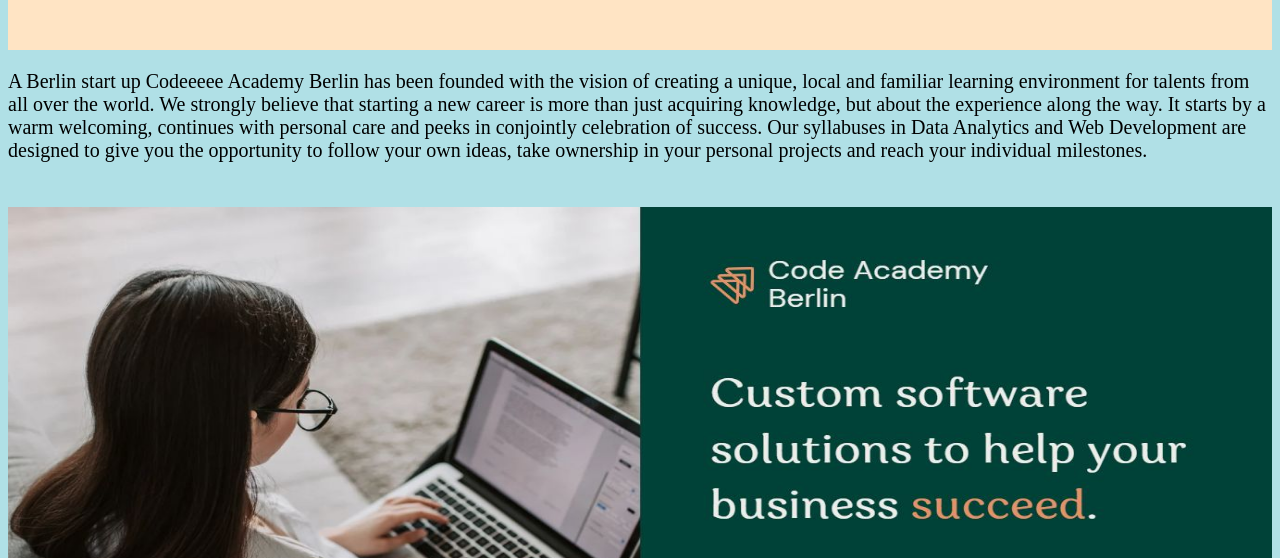
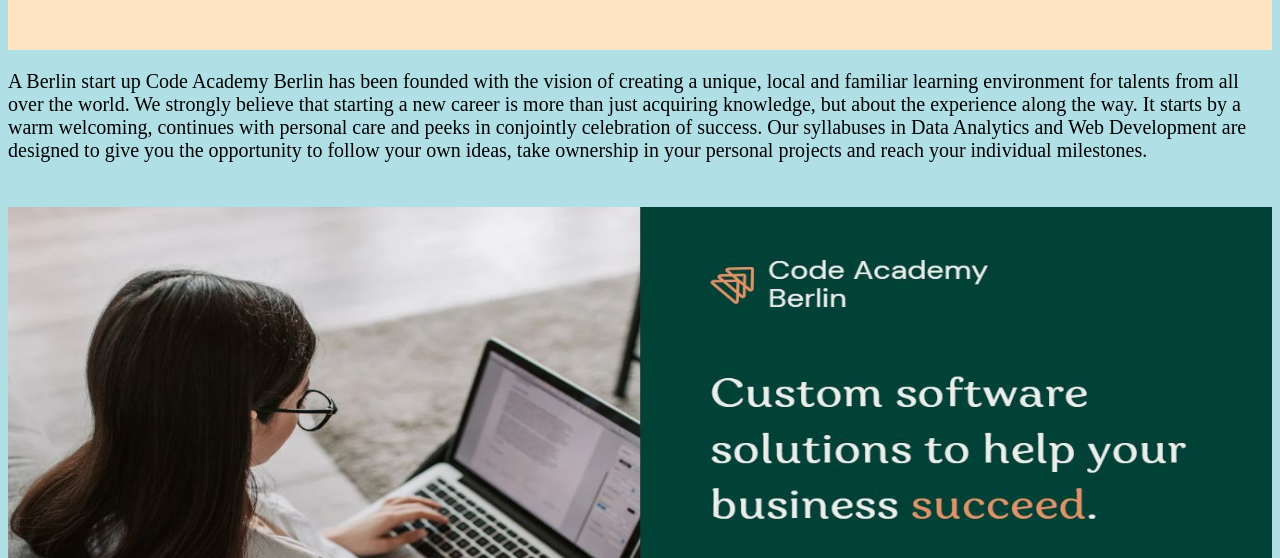
Before and after one commit to pranabcode2023/coding_school_page, a plain HTML site: page index.html in a window 1280 px wide. Shown: the part 183-741 px from the top of the page. Drawn offline with Linux system fonts and the light colour scheme.

Commit message:
modified name

```diff
--- a/index.html
+++ b/index.html
@@ -20,7 +20,7 @@
   </div>
 
   <p>A Berlin start up
-     Codeeeee Academy Berlin has been founded with the vision of creating a unique, local and familiar learning environment for talents from all over the world. We strongly believe that starting a new career is more than just acquiring knowledge, but about the experience along the way. It starts by a warm welcoming, continues with personal care and peeks in conjointly celebration of success. Our syllabuses in Data Analytics and Web Development are designed to give you the opportunity to follow your own ideas, take ownership in your personal projects and reach your individual milestones.
+     Code Academy Berlin has been founded with the vision of creating a unique, local and familiar learning environment for talents from all over the world. We strongly believe that starting a new career is more than just acquiring knowledge, but about the experience along the way. It starts by a warm welcoming, continues with personal care and peeks in conjointly celebration of success. Our syllabuses in Data Analytics and Web Development are designed to give you the opportunity to follow your own ideas, take ownership in your personal projects and reach your individual milestones.
   </p>
   <img src="cab.jpg" alt="cab" width="600" height="600">
 
```
